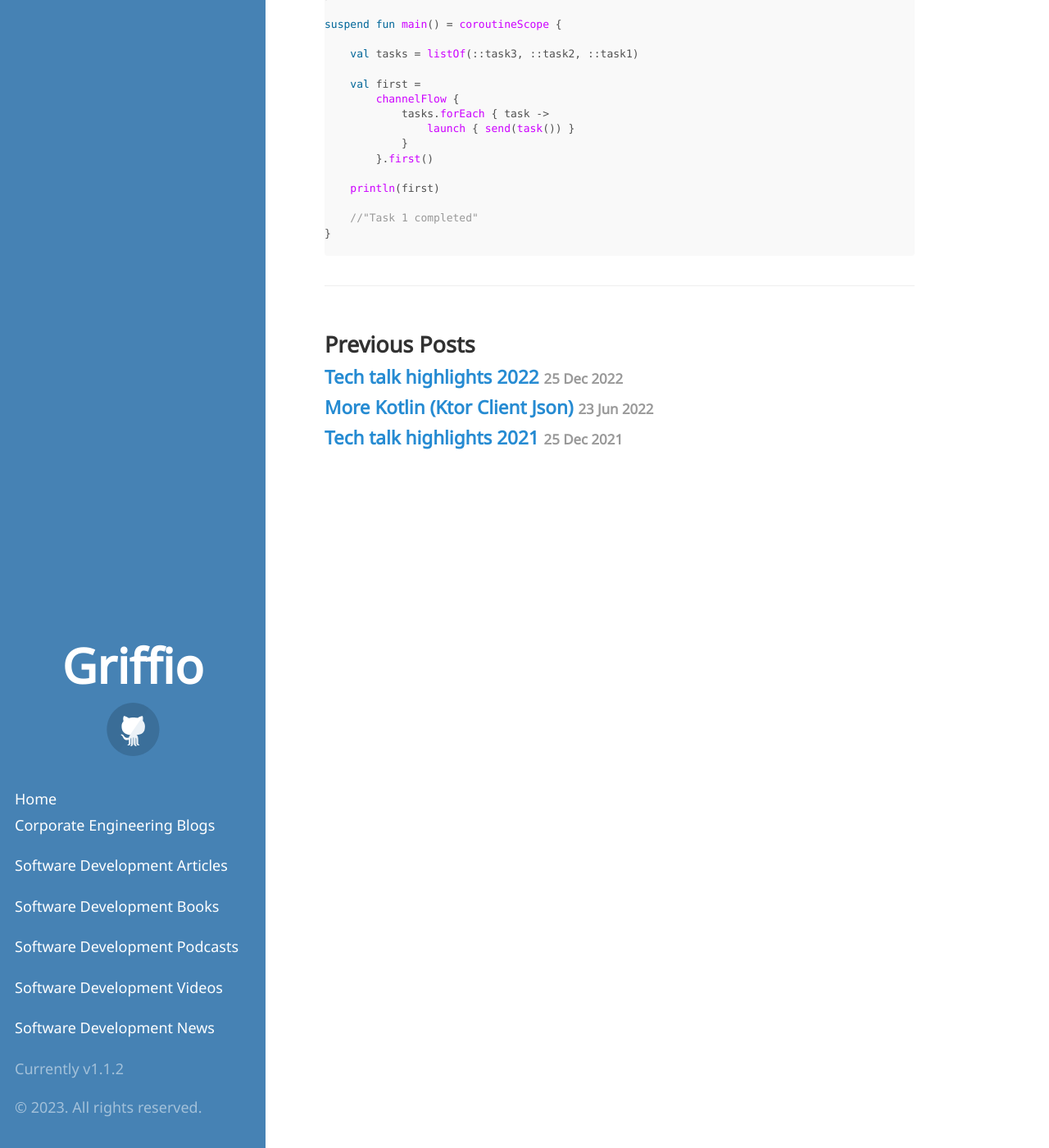
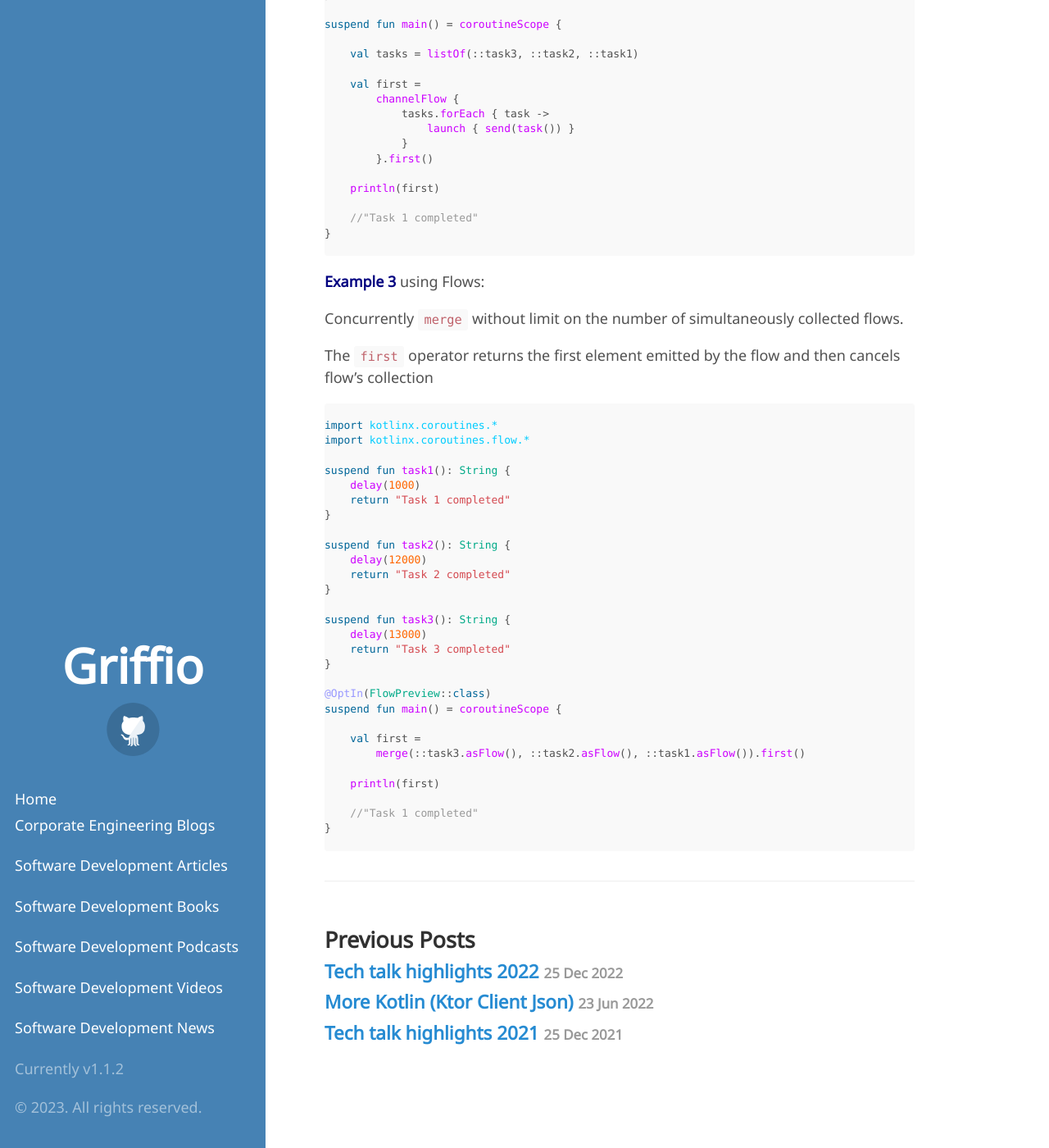
Before and after one commit to griffio/griffio.github.io, a Jekyll site: the page built from _posts/2023-03-18-More-Kotlin-Racing-Ambiguous-Coroutines.md, in a window 1280 px wide and 1400 px high, scrolled down 1945 px. Shown: the whole window at 82% size. Built offline with Jekyll 4.4.1, drawn with Linux system fonts in a browser that asks for light colours; some web fonts are replaced.

Commit message:
flow merge tasks

````diff
--- a/_posts/2023-03-18-More-Kotlin-Racing-Ambiguous-Coroutines.md
+++ b/_posts/2023-03-18-More-Kotlin-Racing-Ambiguous-Coroutines.md
@@ -111,3 +111,42 @@
 }
 
 ```
+
+**Example 3** using Flows:
+
+Concurrently `merge` without limit on the number of simultaneously collected flows.
+
+The `first` operator returns the first element emitted by the flow and then cancels flow's collection
+
+``` kotlin
+
+import kotlinx.coroutines.*
+import kotlinx.coroutines.flow.*
+
+suspend fun task1(): String {
+    delay(1000)
+    return "Task 1 completed"
+}
+
+suspend fun task2(): String {
+    delay(12000)
+    return "Task 2 completed"
+}
+
+suspend fun task3(): String {
+    delay(13000)
+    return "Task 3 completed"
+}
+
+@OptIn(FlowPreview::class)
+suspend fun main() = coroutineScope {
+
+    val first =
+        merge(::task3.asFlow(), ::task2.asFlow(), ::task1.asFlow()).first()
+
+    println(first)
+
+    //"Task 1 completed"
+}
+
+```
````
